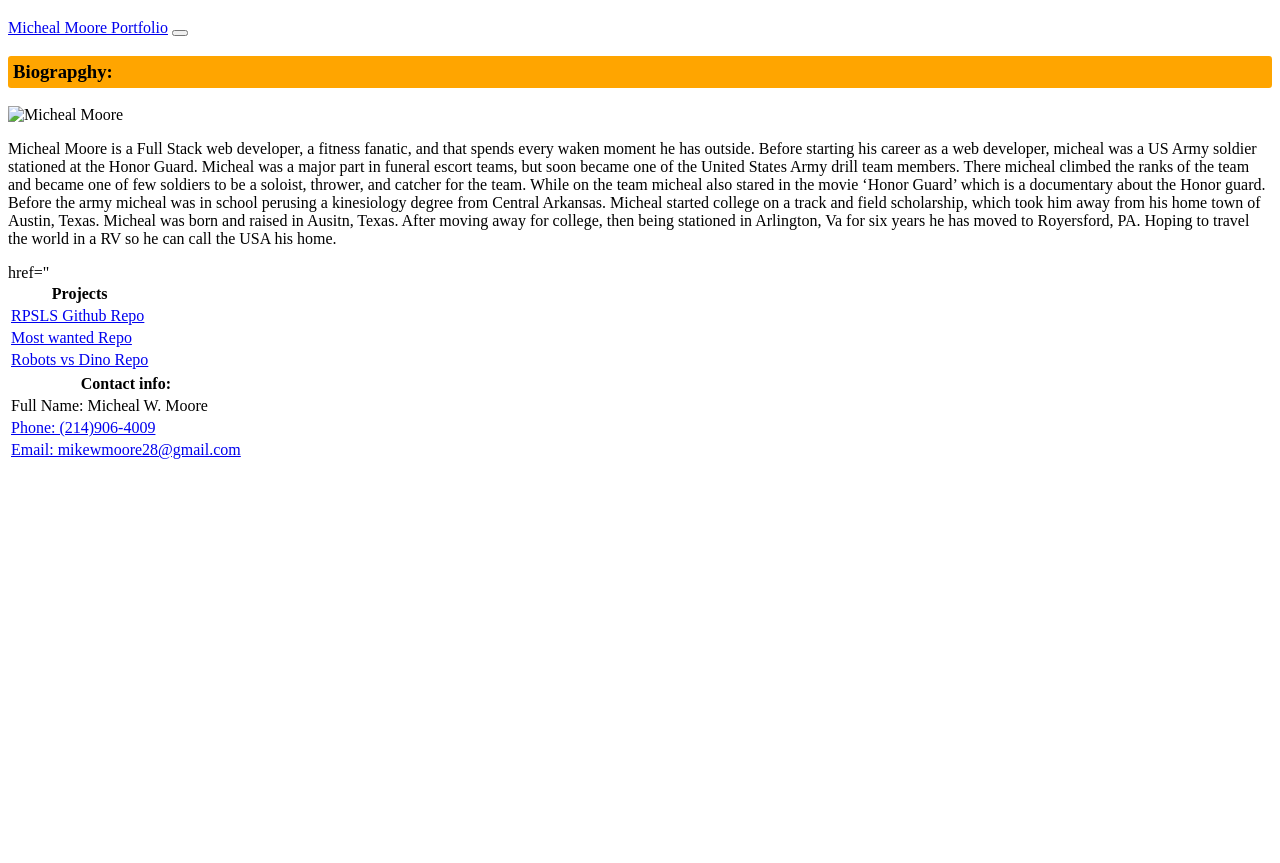
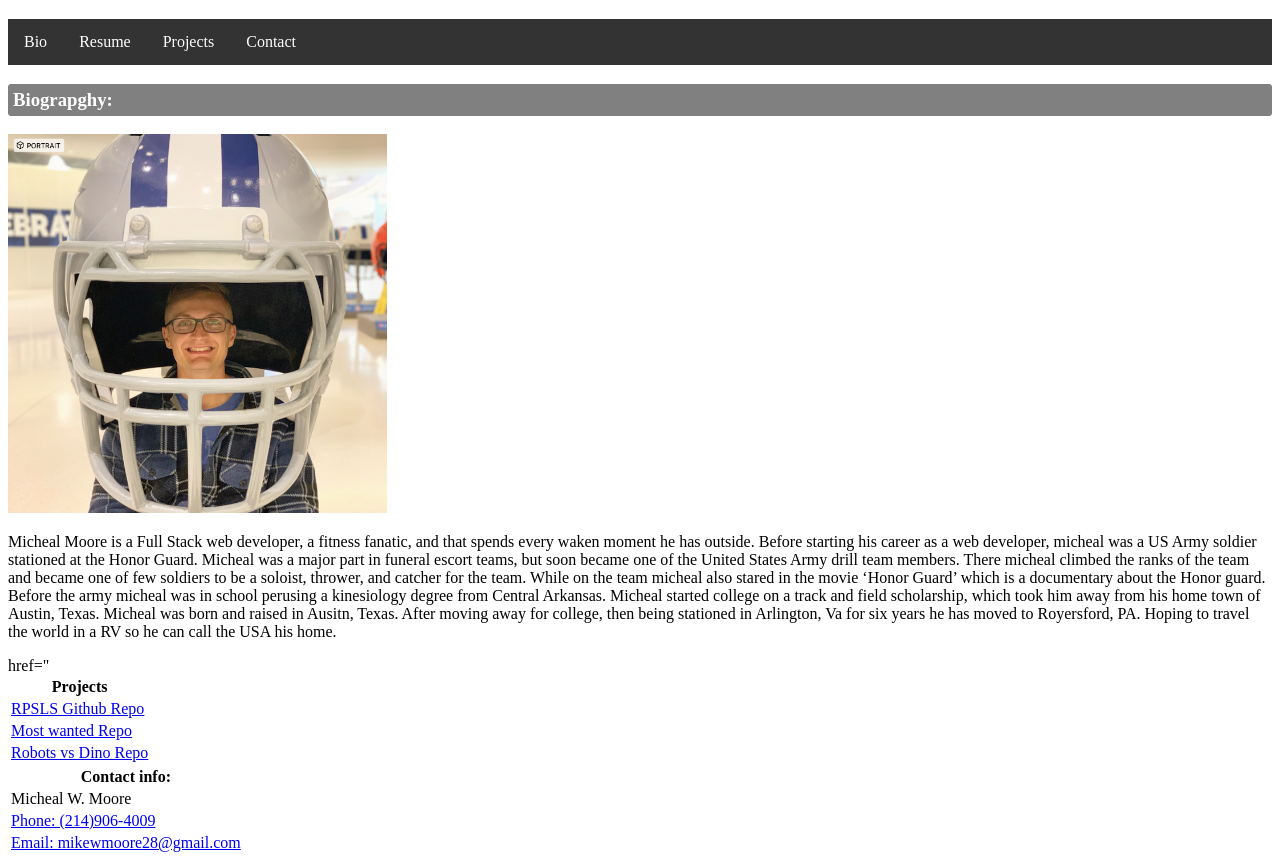
Before and after one commit to MikeMoore94/MikeMoore94.github.io, a plain HTML site: page index.html in a window 1280 px wide. Shown: the part 61-924 px from the top of the page. Before the commit the page ends 800 px from the top, so only its background shows below. Drawn offline with Linux system fonts and the light colour scheme.

Commit message:
Added a image and navbar

```diff
--- a/index.html
+++ b/index.html
@@ -15,17 +15,47 @@
 <body>
     <h1>Micheal Moore's Portfolio</h1>
         <nav>
-            <a href="#"> Micheal Moore Portfolio</a>
-            <button>
+            <style>
+                ul {
+                  list-style-type: none;
+                  margin: 0;
+                  padding: 0;
+                  overflow: hidden;
+                  background-color: #333;
+                  position: -webkit-sticky;
+                  position: sticky;
+                  top: 0;
+                }
+                li {
+                  float: left;
+                }
+                li a {
+                  display: block;
+                  color: white;
+                  text-align: center;
+                  padding: 14px 16px;
+                  text-decoration: none;
+                }
+                li a:hover {
+                  background-color: #111;
+                }
+                </style>
+                </head>
+                <body>
 
-            </button>
+                    <ul>
+                     <li><a href="#Bio">Bio</a></li>
+                     <li><a href="#resume">Resume</a></li>
+                     <li><a href="#projects">Projects</a></li>
+                     <li><a href="#contact">Contact</a></li>
+                    </ul>
 
-        </nav>
+         </nav>
         <section>
             <header>
             <h3>Biograpghy:</h3>
             </header>
-            <img src="" alt="Micheal Moore">
+            <img  class="bio-image" src="images/smiling.png" alt="Micheal Moore">
             <p>Micheal Moore is a Full Stack web developer, a fitness fanatic, and that spends every waken moment he has outside. Before starting his career as a web developer, micheal was a US Army soldier stationed at the Honor Guard. Micheal was a major part in funeral escort teams, but soon became one of the United States Army drill team members. There micheal climbed the ranks of the team and became one of few soldiers to be a soloist, thrower, and catcher for the team. While on the team micheal also stared in the movie ‘Honor Guard’ which is a documentary about the Honor guard. Before the army micheal was in school perusing a kinesiology degree from Central Arkansas.  Micheal started college on a track and field scholarship, which took him away from his home town of Austin, Texas. Micheal was born and raised in Ausitn, Texas. After moving away for college, then being stationed in Arlington, Va for six years he has moved to Royersford, PA. Hoping to travel the world in a RV so he can call the USA his home. </p>
         </section>
             <a> href="</a>
@@ -45,7 +75,7 @@
                 <tr>
                     <th>Contact info:</th>
                 </tr>
-                    <td>Full Name: Micheal W. Moore</td>
+                    <td>Micheal W. Moore</td>
                 </tr>
                     <td><a href="tel: 214-906-4009">Phone: (214)906-4009</a></td>
                 </tr>
--- a/styles.css
+++ b/styles.css
@@ -1,7 +1,12 @@
 h3 {
     padding: 5px;
-    color: black;
-    background-color: orange;
+    color:white;
+    background-color: grey;
     border-radius: 3px;
 
 }
+
+.bio-image {
+    max-width: 30%;
+    height: auto;
+}
```
Also changed, not shown: images/Smiling.png (added), 2 other files.
